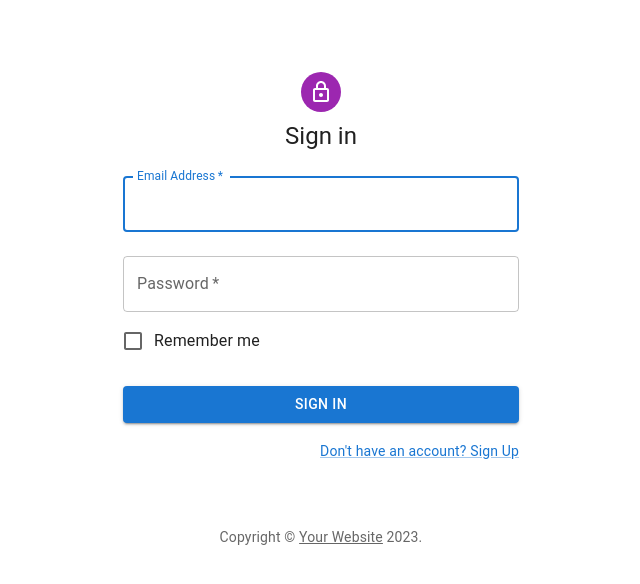
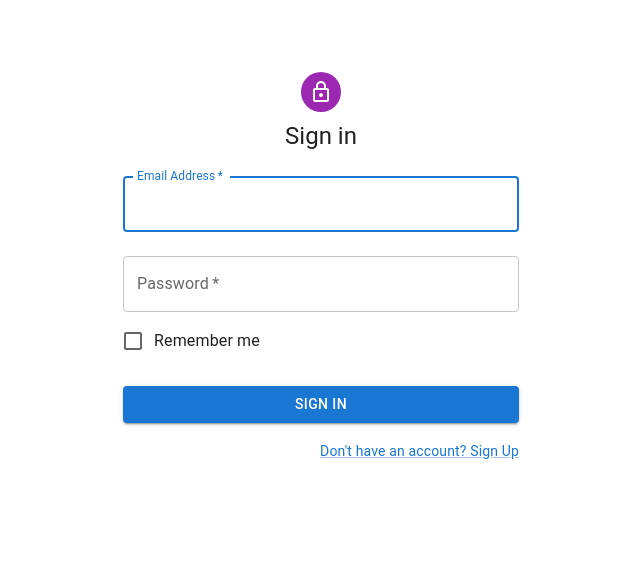
Before and after one commit to Hataeju/0xarmoury, a React (Create React App) app in the folder frontend/: page /SignIn in a window 1280 px wide. Shown: the top 584 px of the page, without its empty margins (319-959 px from the left). Built offline with nearby package versions, Linux system fonts and the light colour scheme.

Commit message:
modify login page

```diff
--- a/frontend/src/SignIn.js
+++ b/frontend/src/SignIn.js
@@ -13,18 +13,6 @@
 import Container from '@mui/material/Container';
 import { createTheme, ThemeProvider } from '@mui/material/styles';
 
-function Copyright(props) {
-  return (
-    <Typography variant="body2" color="text.secondary" align="center" {...props}>
-      {'Copyright © '}
-      <Link color="inherit" href="https://mui.com/">
-        Your Website
-      </Link>{' '}
-      {new Date().getFullYear()}
-      {'.'}
-    </Typography>
-  );
-}
 
 const theme = createTheme();
 
@@ -101,7 +89,7 @@
             </Grid>
           </Box>
         </Box>
-        <Copyright sx={{ mt: 8, mb: 4 }} />
+
       </Container>
     </ThemeProvider>
   );
```
